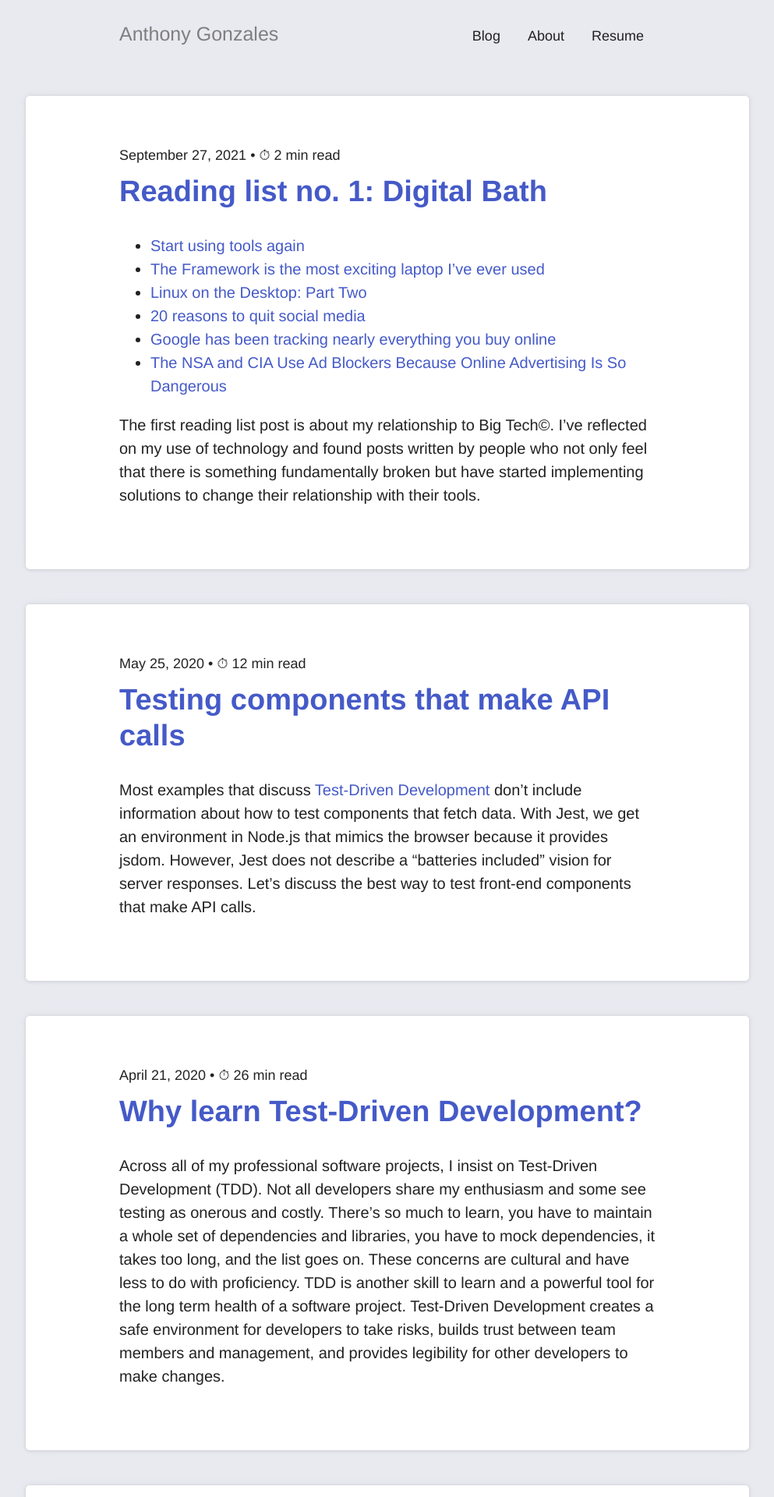
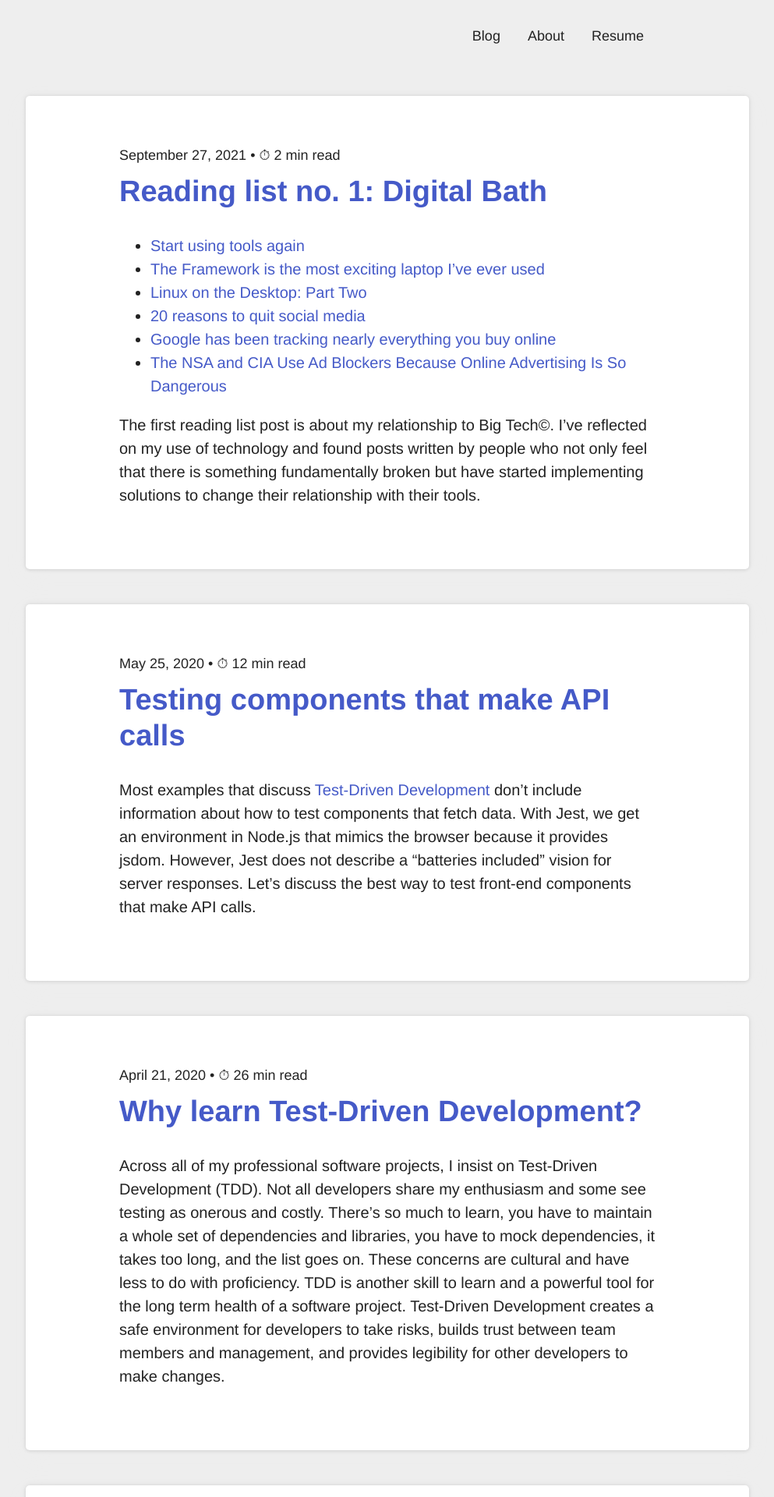
Before and after one commit to antgonzales/antgonzales.github.io, a Jekyll site: the page built from index.html, in a window 1280 px wide. Shown: the top 1920 px of the page at 78% size, without its empty margins (143-1136 px from the left). Built offline with Jekyll 4.4.1, drawn with Linux system fonts in a browser that asks for light colours.

Commit message:
Adjust header, background color
Upgrade deps.

```diff
--- a/_includes/header.html
+++ b/_includes/header.html
@@ -1,8 +1,5 @@
 <header class="container max-width">
   <div class="header-inner">
-    <div class="nav-logo">
-      <span class="nav-title">Anthony Gonzales</span>
-    </div>
     <nav role="navigation">
       <ul class="main-nav">
         {% for link in site.data.nav %}
--- a/_sass/_header.scss
+++ b/_sass/_header.scss
@@ -1,4 +1,5 @@
 header {
+  font-size: 1.8rem;
   @media print {
     display: none;
   }
@@ -26,21 +27,33 @@ nav {
 
 .nav-logo {
   display: block;
-  padding-top: 1.5rem;
+  padding-top: 2rem;
   margin-top: 1rem;
-  color: $secondary-text-color;
   @media (min-width: 48rem) {
     float: left;
   }
 }
 
+.nav-logo a {
+  color: $primary-text-color;
+  &:hover {
+    text-decoration: none;
+  }
+}
+
+.nav-logo-img {
+  display: inline-block;
+  width: 5rem;
+}
+
 .nav-title {
-  display: block;
-  font-size: 2.5rem;
+  display: inline-block;
+  font-weight: 500;
 }
 
 .main-nav {
   padding: 0;
+  font-weight: 500;
 }
 
 .main-nav li {
--- a/_sass/_variables.scss
+++ b/_sass/_variables.scss
@@ -18,12 +18,11 @@ $gray-light: #DDD;
 
 // hhkb photo from profile
 $free-blue: #455AC8; // blue esc key
-$lavender: #E9E9F0; // bg color
 $link-water: #C5C9D9; // shift key
 $topaz: #7F7E81; // hhkb logo
 $fire-brick: #AA1F11; // ctrl key
 
-$bg-color: $lavender;
+$bg-color: #eeeeee;
 $primary-text-color: $ink;
 $secondary-text-color: $topaz;
 $link-color: $free-blue;
```
Also changed, not shown: Gemfile.lock.
